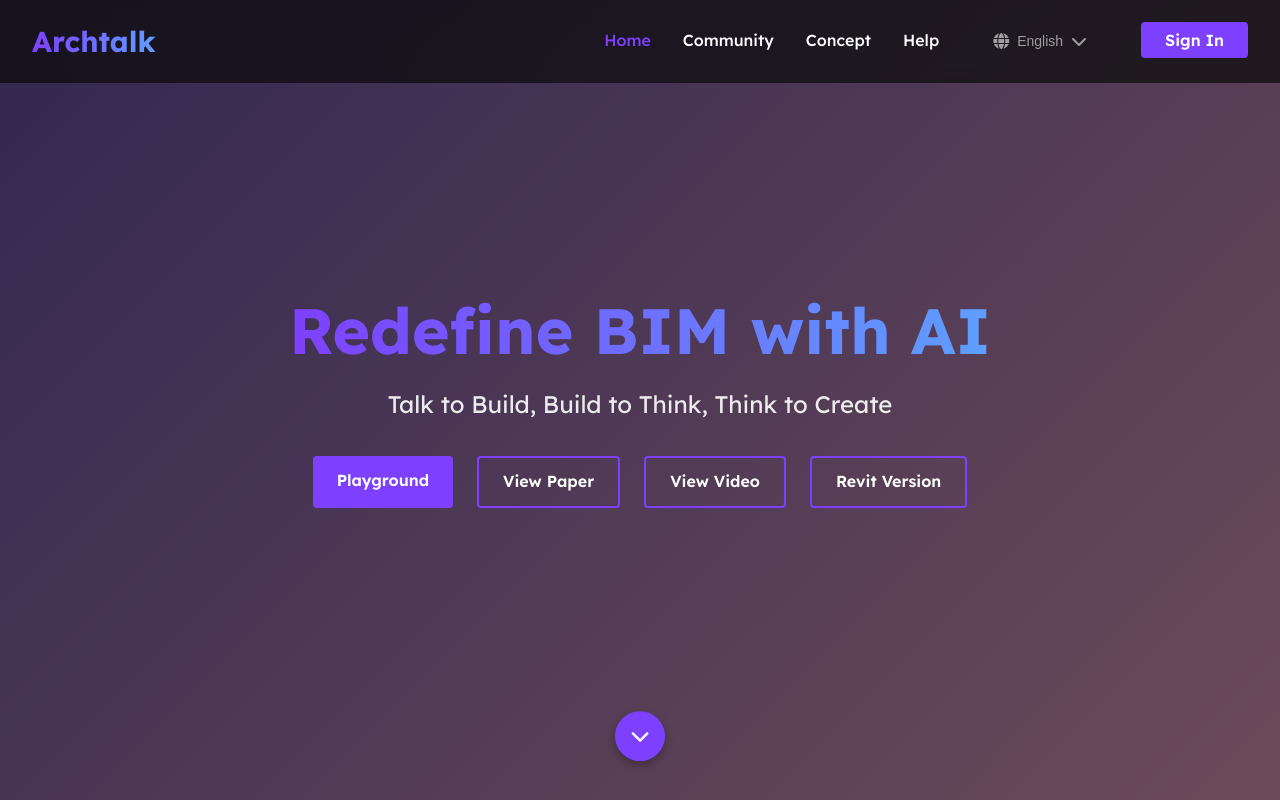
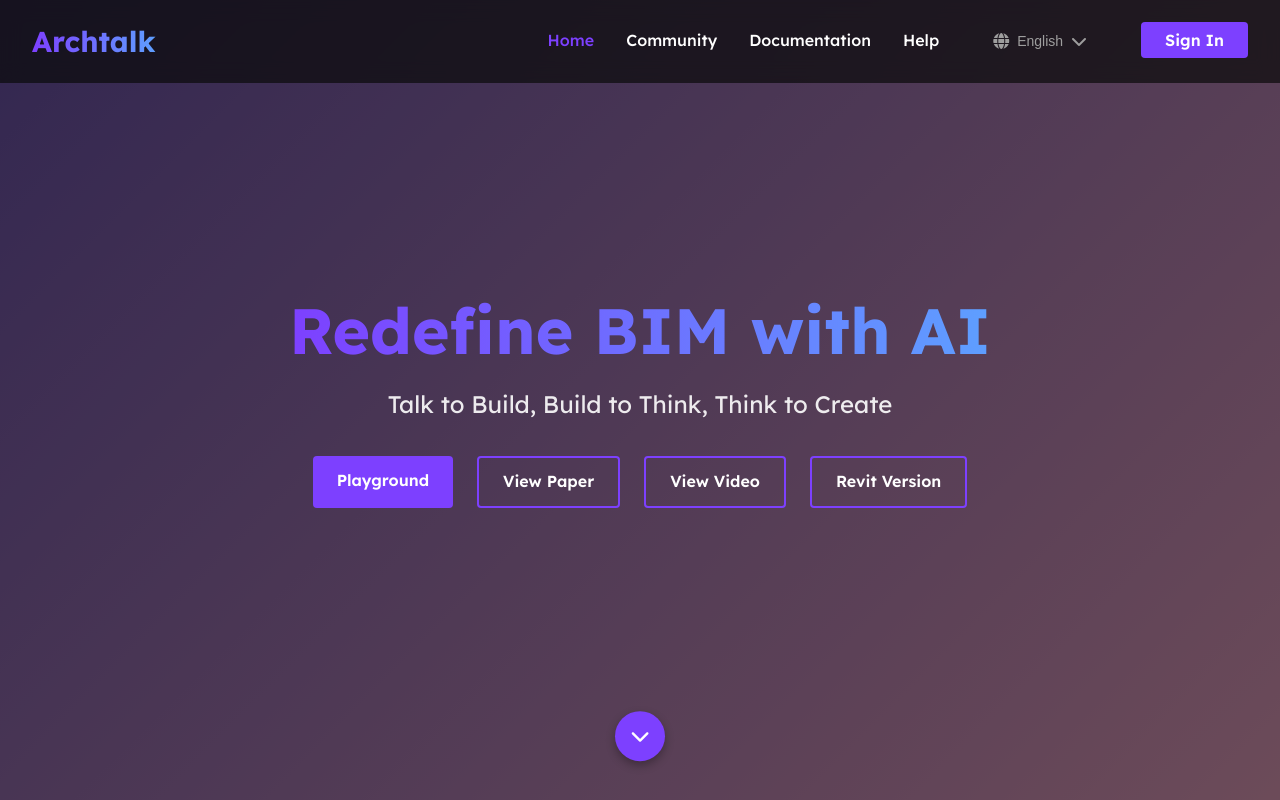
Before and after one commit to johnmasataka/Archtalk, a plain HTML site: page index.html in a window 1280 px wide. Shown: the top 800 px of the page. Drawn offline with Linux system fonts and the light colour scheme.

Commit message:
20250511_Updates

```diff
--- a/index.html
+++ b/index.html
@@ -21,7 +21,7 @@
                     <li><a href="#" class="active">Home</a></li>
                     <li><a href="https://discord.gg/5gQWBTKa" target="_blank">Community</a></li>
                     <!-- <li><a href="under-construction.html?section=gallery">Gallery</a></li> -->
-                    <li><a href="https://gsapp-cdp.github.io/archive/projects/2025/john/">Concept</a></li>
+                    <li><a href="under-construction.html?section=documentation">Documentation</a></li>
                     <li><a href="under-construction.html?section=help">Help</a></li>
                     <li class="language-switcher">
                         <button class="language-btn">
--- a/translations.js
+++ b/translations.js
@@ -127,7 +127,7 @@ const translations = {
         // Navigation
         home: "首页",
         community: "社区",
-        documentation: "产品故事",
+        documentation: "开发概念",
         help: "帮助",
         signIn: "登录",
 
@@ -188,7 +188,7 @@ const translations = {
         // Navigation
         home: "首頁",
         community: "社群",
-        documentation: "産品故事",
+        documentation: "開發理念",
         help: "幫助",
         signIn: "登入",
 
```
